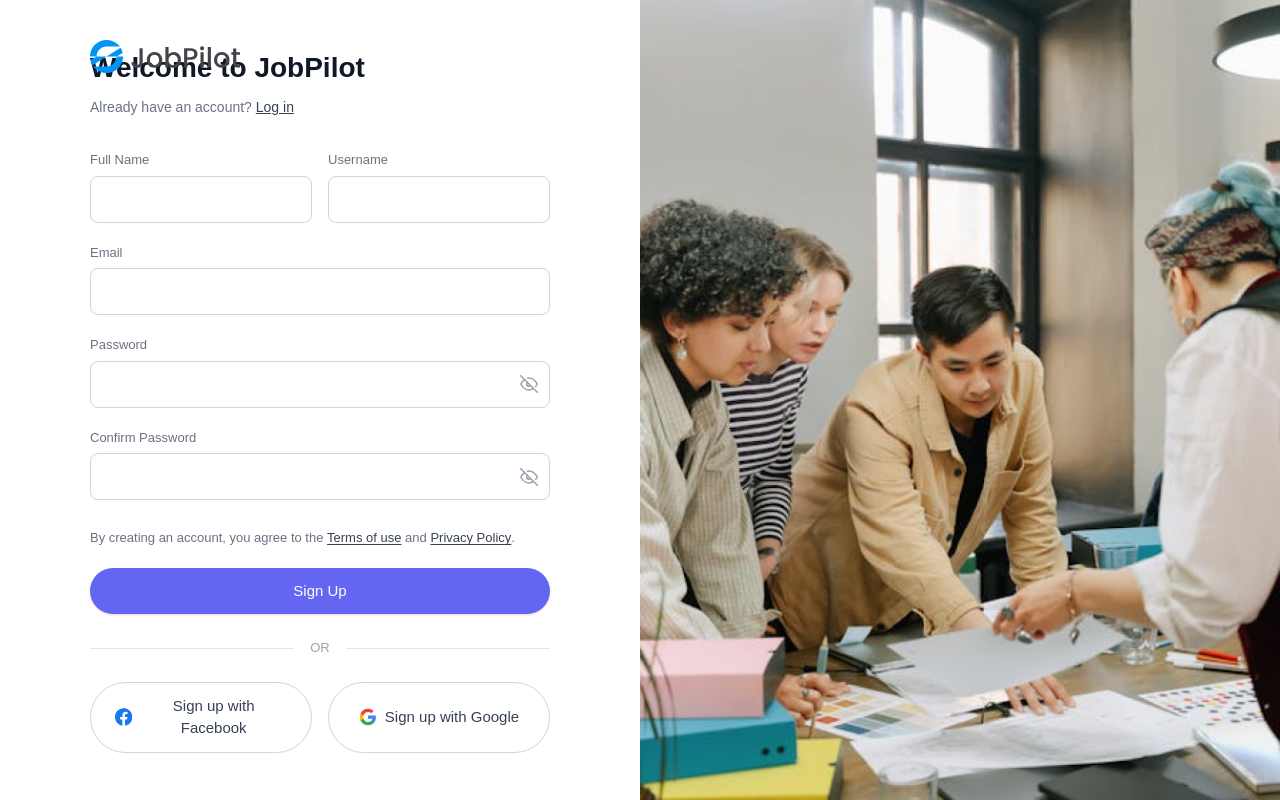
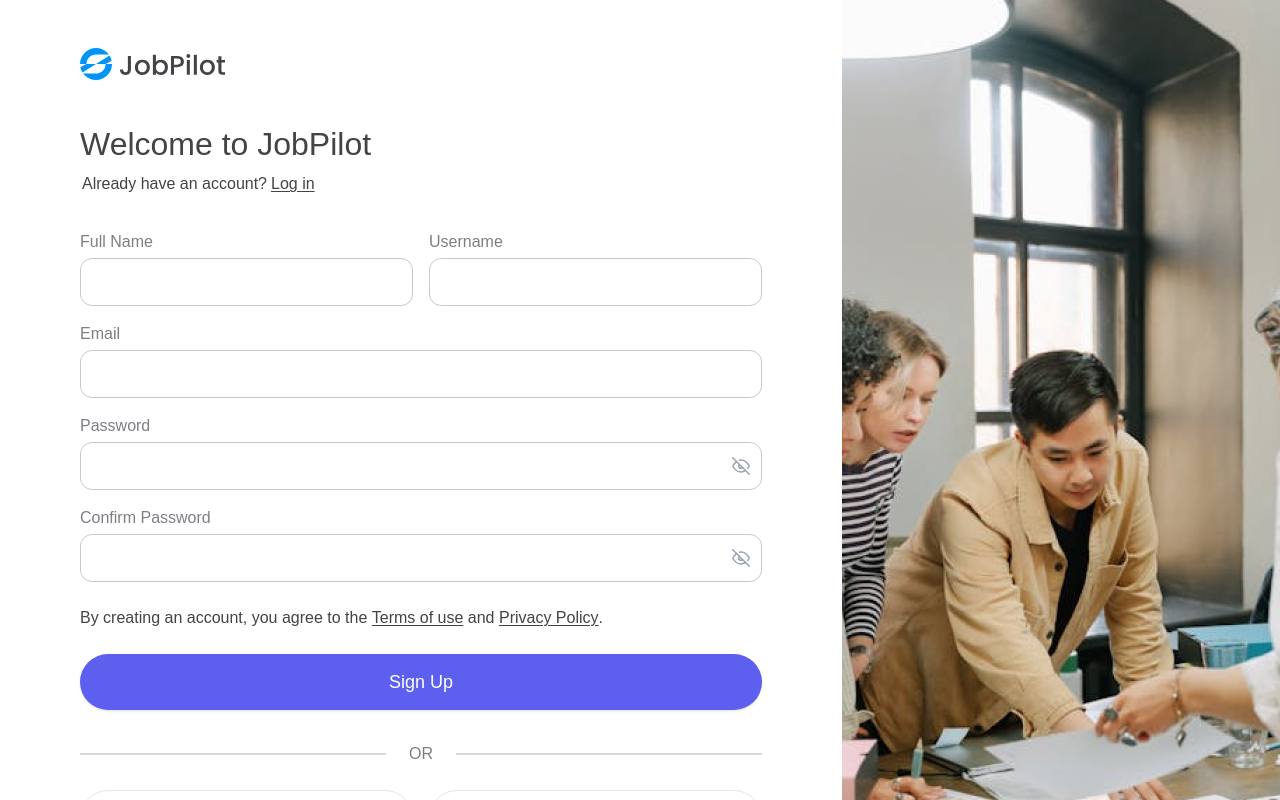
Before and after one commit to Sagarsunil16/Job-Portal-, a Next.js app in the folder frontend/: page /signup in a window 1280 px wide. Shown: the top 800 px of the page. Built offline with nearby package versions, Linux system fonts and the light colour scheme.

Commit message:
login and signup design fix

```diff
--- a/frontend/src/app/layout.tsx
+++ b/frontend/src/app/layout.tsx
@@ -1,16 +1,11 @@
-import type { Metadata } from 'next';
-import { Geist, Geist_Mono } from 'next/font/google';
+import { Poppins } from 'next/font/google';
 import './globals.css';
 import { StoreProvider } from '@/store/StoreProvider';
 
-const geistSans = Geist({
-  variable: '--font-geist-sans',
+const poppins = Poppins({
+  weight: ['400', '500', '600', '700'],
   subsets: ['latin'],
-});
-
-const geistMono = Geist_Mono({
-  variable: '--font-geist-mono',
-  subsets: ['latin'],
+  variable: '--font-poppins',
 });
 
 export const metadata: Metadata = {
@@ -26,7 +21,7 @@ export default function RootLayout({
   return (
     <html lang="en">
       <body
-        className={`${geistSans.variable} ${geistMono.variable} antialiased`}
+        className={`${poppins.variable} font-poppins antialiased`}
       >
         <StoreProvider>{children}</StoreProvider>
       </body>
--- a/frontend/src/app/signup/components/SignupPageUI.tsx
+++ b/frontend/src/app/signup/components/SignupPageUI.tsx
@@ -14,39 +14,56 @@ interface SignupPageUIProps {
 
 export const SignupPageUI: React.FC<SignupPageUIProps> = ({ onSignupSubmit }) => {
   const signupContent = (
-    <>
-      <div className="absolute top-2 left-0 flex items-center">
-        <Logo />
+    /* Form Wrapper: Absolute positioning on desktop, fixed width as per Figma */
+    <div className="xl:absolute xl:left-[80px] xl:top-[120px] w-full max-w-[682px] flex flex-col gap-6 sm:gap-[32px] animate-in fade-in duration-500">
+
+      {/* Header Section */}
+      <div className="flex flex-col gap-[2px] xl:w-[331px]">
+        <h2 className="text-2xl sm:text-[32px] font-medium leading-tight sm:leading-[48px] text-[#434348] font-poppins flex items-center">
+          Welcome to JobPilot
+        </h2>
+        <div className="flex items-center gap-[4px] xl:w-[266px] h-[28px] p-[2px]">
+          <span className="text-sm sm:text-[16px] leading-[24px] text-[#434348] font-poppins">
+            Already have an account?
+          </span>
+          <Link href="/login" className="text-sm sm:text-[16px] leading-[24px] text-[#434348] font-poppins underline decoration-1 underline-offset-2">
+            Log in
+          </Link>
+        </div>
       </div>
 
-      <div className="w-full flex flex-col mt-16 md:mt-0">
-        <h2 className="text-[28px] font-semibold text-gray-900 mb-2">Welcome to JobPilot</h2>
-        <p className="text-[14px] text-gray-500 mb-8">
-          Already have an account?{' '}
-          <Link href="/login" className="text-gray-700 underline font-medium hover:text-gray-900">
-            Log in
-          </Link>
-        </p>
-
+      {/* Form Section */}
+      <div className="flex flex-col">
         <DynamicForm
           config={signupConfig}
           validationSchema={signupSchema}
           onSubmit={onSignupSubmit}
           forgotPasswordLink={
-            <div className="text-[13px] text-gray-500 mb-5">
-              By creating an account, you agree to the <Link href="#" className="font-medium text-gray-700 underline underline-offset-2">Terms of use</Link> and <Link href="#" className="font-medium text-gray-700 underline underline-offset-2">Privacy Policy</Link>.
+            <div className="xl:w-[584px] text-sm sm:text-[16px] leading-relaxed sm:leading-[24px] text-[#434348] mb-[24px] font-poppins">
+              By creating an account, you agree to the{' '}
+              <Link href="#" className="font-medium text-[#434348] underline decoration-1 underline-offset-2 hover:text-[#5D5FEF]">
+                Terms of use
+              </Link>{' '}
+              and{' '}
+              <Link href="#" className="font-medium text-[#434348] underline decoration-1 underline-offset-2 hover:text-[#5D5FEF]">
+                Privacy Policy
+              </Link>.
             </div>
           }
         />
+      </div>
 
-        <Divider text="OR" className="my-6" />
+      {/* Divider and Social Section */}
+      <div className="flex flex-col gap-[24px]">
+        <Divider text="OR" />
         <SocialAuthButtons actionText="Sign up" />
       </div>
-    </>
+    </div>
   );
 
   return (
     <AuthTemplate
+      logo={<Logo />}
       leftContent={signupContent}
       rightImageSrc="/images/login-bg.jpg"
       rightImageAlt="Team collaborating"
--- a/frontend/src/components/atoms/Button.tsx
+++ b/frontend/src/components/atoms/Button.tsx
@@ -12,12 +12,12 @@ export const Button: React.FC<ButtonProps> = ({
   className = '',
   ...props
 }) => {
-  const baseStyles = 'rounded-full text-[15px] cursor-pointer transition-colors flex items-center justify-center font-medium focus:outline-none focus:ring-2 focus:ring-indigo-500 focus:ring-offset-2';
+  const baseStyles = 'cursor-pointer transition-all flex items-center justify-center font-poppins focus:outline-none focus:ring-2 focus:ring-[#5D5FEF] focus:ring-offset-2 disabled:opacity-50 disabled:cursor-not-allowed';
 
   const variants = {
-    primary: 'bg-[#6366f1] text-white hover:bg-indigo-600 px-6 py-3 shadow-sm',
-    outline: 'bg-white text-gray-700 border border-gray-300 hover:bg-gray-50 px-6 py-3 text-[14px] gap-2',
-    text: 'bg-transparent text-gray-500 hover:text-gray-800 p-2 text-[13px] hover:bg-gray-50',
+    primary: 'bg-[#5D5FEF] text-white hover:bg-[#4b4ce0] h-[56px] text-[18px] font-medium rounded-[32px] shadow-sm whitespace-nowrap px-8',
+    outline: 'bg-white text-[#434348] border-[1.5px] border-[#E5E5E5] hover:bg-gray-50 h-[56px] text-[18px] rounded-[40px] px-8 gap-4 whitespace-nowrap',
+    text: 'bg-transparent text-[#7E7E86] hover:text-[#434348] p-2 text-[14px] hover:bg-gray-50 rounded-lg whitespace-nowrap',
   };
 
   const widthClass = fullWidth ? 'w-full' : 'flex-1';
--- a/frontend/src/components/atoms/Divider.tsx
+++ b/frontend/src/components/atoms/Divider.tsx
@@ -7,10 +7,10 @@ interface DividerProps {
 
 export const Divider: React.FC<DividerProps> = ({ text, className = '' }) => {
   return (
-    <div className={`flex items-center text-[13px] text-gray-400 ${className}`}>
-      <div className="flex-1 h-px bg-gray-200"></div>
-      {text && <span className="px-4">{text}</span>}
-      <div className="flex-1 h-px bg-gray-200"></div>
+    <div className={`flex items-center text-[16px] font-poppins text-[#7E7E86] ${className}`}>
+      <div className="flex-1 h-[2px] bg-[rgba(102,102,102,0.25)]"></div>
+      {text && <span className="px-[23px]">{text}</span>}
+      <div className="flex-1 h-[2px] bg-[rgba(102,102,102,0.25)]"></div>
     </div>
   );
 };
--- a/frontend/src/components/atoms/Input.tsx
+++ b/frontend/src/components/atoms/Input.tsx
@@ -10,10 +10,10 @@ export const Input = forwardRef<HTMLInputElement, InputProps>(
       <input
         ref={ref}
         {...props}
-        className={`w-full p-3 border rounded-lg text-[14px] text-black outline-none transition-colors
+        className={`w-full h-[48px] px-[24px] border rounded-[12px] text-[16px] font-poppins text-[#111111] placeholder:text-gray-400 outline-none transition-all
         ${error
-          ? 'border-red-500 focus:border-red-500 focus:ring-1 focus:ring-red-500'
-          : 'border-gray-300 focus:border-[#6366f1] focus:ring-1 focus:ring-[#6366f1]'
+          ? 'border-[#EE1D52] focus:border-[#EE1D52] focus:ring-1 focus:ring-[#EE1D52]'
+          : 'border-[rgba(102,102,102,0.35)] focus:border-[#5D5FEF] focus:ring-1 focus:ring-[#5D5FEF]'
         }
         ${className}`}
       />
--- a/frontend/src/components/atoms/Logo.tsx
+++ b/frontend/src/components/atoms/Logo.tsx
@@ -4,12 +4,12 @@ interface LogoProps {
   className?: string;
 }
 
-export const Logo: React.FC<LogoProps> = ({ className = 'h-8.25 w-auto' }) => {
+export const Logo: React.FC<LogoProps> = ({ className = 'w-[145px] h-[32px]' }) => {
   return (
     <img
       src="/images/Logo.svg"
       alt="JobPilot Logo"
-      className={className}
+      className={`${className} object-contain`}
     />
   );
 };
--- a/frontend/src/components/molecules/FormField.tsx
+++ b/frontend/src/components/molecules/FormField.tsx
@@ -109,10 +109,10 @@ export const FormField: React.FC<FormFieldProps> = ({
   };
 
   return (
-    <div className={`text-left w-full ${controlType === 'file' ? 'mb-8' : 'mb-5'}`}>
-      {label && <label className="block text-[13px] text-gray-500 mb-1.5">{label}</label>}
+    <div className={`text-left w-full ${controlType === 'file' ? 'mb-8' : 'mb-[16px]'}`}>
+      {label && <label className="block text-[16px] leading-[24px] font-poppins text-[#7E7E86] mb-[4px]">{label}</label>}
       {renderControl()}
-      {error && <p className="mt-1 text-xs text-red-500">{error}</p>}
+      {error && <p className="mt-[4px] text-[14px] leading-[21px] font-poppins text-[#EE1D52]">{error}</p>}
     </div>
   );
 };
--- a/frontend/src/components/molecules/SocialAuthButtons.tsx
+++ b/frontend/src/components/molecules/SocialAuthButtons.tsx
@@ -7,14 +7,14 @@ interface SocialAuthButtonsProps {
 
 export const SocialAuthButtons: React.FC<SocialAuthButtonsProps> = ({ actionText = 'Log in' }) => {
   return (
-    <div className="flex gap-4">
-      <Button variant="outline" type="button">
-        <svg width="18" height="18" viewBox="0 0 24 24" fill="#1877F2" xmlns="http://www.w3.org/2000/svg"><path d="M24 12.073C24 5.405 18.627 0 12 0C5.373 0 0 5.405 0 12.073C0 18.1 4.388 23.094 10.125 24V15.563H7.078V12.073H10.125V9.414C10.125 6.402 11.916 4.732 14.656 4.732C15.969 4.732 17.344 4.966 17.344 4.966V7.92H15.83C14.34 7.92 13.875 8.844 13.875 9.791V12.073H17.203L16.671 15.563H13.875V24C19.612 23.094 24 18.1 24 12.073Z"/></svg>
-        {actionText} with Facebook
+    <div className="flex flex-col sm:flex-row gap-3 sm:gap-[16px] w-full max-w-[682px]">
+      <Button variant="outline" type="button" className="w-full sm:flex-1 h-[56px] px-4 sm:px-8">
+        <svg width="24" height="24" viewBox="0 0 24 24" fill="#0C82EE" xmlns="http://www.w3.org/2000/svg"><path d="M24 12.073C24 5.405 18.627 0 12 0C5.373 0 0 5.405 0 12.073C0 18.1 4.388 23.094 10.125 24V15.563H7.078V12.073H10.125V9.414C10.125 6.402 11.916 4.732 14.656 4.732C15.969 4.732 17.344 4.966 17.344 4.966V7.92H15.83C14.34 7.92 13.875 8.844 13.875 9.791V12.073H17.203L16.671 15.563H13.875V24C19.612 23.094 24 18.1 24 12.073Z"/></svg>
+        <span className="text-[14px] sm:text-[18px] font-poppins text-[#434348] ml-3 sm:ml-4">{actionText} with Facebook</span>
       </Button>
-      <Button variant="outline" type="button">
-        <svg width="18" height="18" viewBox="0 0 24 24" fill="none" xmlns="http://www.w3.org/2000/svg"><path d="M22.56 12.25c0-.78-.07-1.53-.2-2.25H12v4.26h5.92c-.26 1.37-1.04 2.53-2.21 3.31v2.77h3.57c2.08-1.92 3.28-4.74 3.28-8.09z" fill="#4285F4"/><path d="M12 23c2.97 0 5.46-.98 7.28-2.66l-3.57-2.77c-.98.66-2.23 1.06-3.71 1.06-2.86 0-5.29-1.93-6.16-4.53H2.16v2.84C3.99 20.53 7.7 23 12 23z" fill="#34A853"/><path d="M5.84 14.09c-.22-.66-.35-1.36-.35-2.09s.13-1.43.35-2.09V7.07H2.16C1.43 8.55 1 10.22 1 12s.43 3.45 1.16 4.93l3.68-2.84z" fill="#FBBC05"/><path d="M12 5.38c1.62 0 3.06.56 4.21 1.64l3.15-3.15C17.45 2.09 14.97 1 12 1 7.7 1 3.99 3.47 2.16 7.07l3.68 2.84c.87-2.6 3.3-4.53 6.16-4.53z" fill="#EA4335"/></svg>
-        {actionText} with Google
+      <Button variant="outline" type="button" className="w-full sm:flex-1 h-[56px] px-4 sm:px-8">
+        <svg width="24" height="24" viewBox="0 0 24 24" fill="none" xmlns="http://www.w3.org/2000/svg"><path d="M22.56 12.25c0-.78-.07-1.53-.2-2.25H12v4.26h5.92c-.26 1.37-1.04 2.53-2.21 3.31v2.77h3.57c2.08-1.92 3.28-4.74 3.28-8.09z" fill="#4285F4"/><path d="M12 23c2.97 0 5.46-.98 7.28-2.66l-3.57-2.77c-.98.66-2.23 1.06-3.71 1.06-2.86 0-5.29-1.93-6.16-4.53H2.16v2.84C3.99 20.53 7.7 23 12 23z" fill="#34A853"/><path d="M5.84 14.09c-.22-.66-.35-1.36-.35-2.09s.13-1.43.35-2.09V7.07H2.16C1.43 8.55 1 10.22 1 12s.43 3.45 1.16 4.93l3.68-2.84z" fill="#FBBC05"/><path d="M12 5.38c1.62 0 3.06.56 4.21 1.64l3.15-3.15C17.45 2.09 14.97 1 12 1 7.7 1 3.06 3.47 2.16 7.07l3.68 2.84c.87-2.6 3.3-4.53 6.16-4.53z" fill="#EA4335"/></svg>
+        <span className="text-[14px] sm:text-[18px] font-poppins text-[#434348] ml-3 sm:ml-4">{actionText} with Google</span>
       </Button>
     </div>
   );
--- a/frontend/src/components/templates/AuthTemplate.tsx
+++ b/frontend/src/components/templates/AuthTemplate.tsx
@@ -1,32 +1,54 @@
 import React from 'react';
 
 interface AuthTemplateProps {
-  leftContent: React.ReactNode;
+  children?: React.ReactNode; // Alternative to leftContent for more flexibility
+  leftContent?: React.ReactNode;
+  logo?: React.ReactNode;
   rightImageSrc: string;
   rightImageAlt?: string;
 }
 
+/**
+ * AuthTemplate provides a split layout for Auth pages.
+ * Desktop specification: Left Section (842px wide), Right Section (Image).
+ * Provides absolute anchors for Logo and Form positioning.
+ */
 export const AuthTemplate: React.FC<AuthTemplateProps> = ({
   leftContent,
+  children,
+  logo,
   rightImageSrc,
   rightImageAlt = 'Background'
 }) => {
+  const content = children || leftContent;
+
   return (
-    <div className="min-h-screen flex w-full">
-      {/* Left Column */}
-      <div className="w-full lg:w-1/2 flex flex-col items-center bg-white p-8">
-        <div className="w-full max-w-115 h-full flex flex-col relative justify-center">
-          {leftContent}
+    <div className="min-h-screen flex flex-col xl:flex-row w-full bg-white relative">
+      {/* Left Section - Strict 842px column on XL screens */}
+      <div className="w-full xl:w-[842px] xl:shrink-0 relative bg-white flex flex-col">
+
+        {/* Universal Logo Container (Absolute Positioned at 80/48) */}
+        {logo && (
+          <div className="xl:absolute xl:left-[80px] xl:top-[48px] px-6 pt-8 xl:p-0 z-20">
+            {logo}
+          </div>
+        )}
+
+        {/* Content Anchor Shell: Added bottom padding for scroll space */}
+        <div className="flex-1 relative w-full xl:min-h-[982px] flex flex-col items-center xl:items-start px-6 pt-32 pb-20 xl:p-0">
+          {content}
         </div>
       </div>
 
-      {/* Right Column - Image */}
-      <div className="hidden lg:block w-1/2 relative bg-gray-100">
-        <img
-          src={rightImageSrc}
-          alt={rightImageAlt}
-          className="absolute inset-0 w-full h-full object-cover"
-        />
+      {/* Right Section - Visible only on XL screens (>1280px) */}
+      <div className="hidden xl:block flex-1 relative bg-gray-100">
+        <div className="absolute inset-0 w-full h-full">
+          <img
+            src={rightImageSrc}
+            alt={rightImageAlt}
+            className="w-full h-full object-cover"
+          />
+        </div>
       </div>
     </div>
   );
```
Also changed, not shown: frontend/src/app/login/components/LoginPageUI.tsx (+26 -17 lines).
